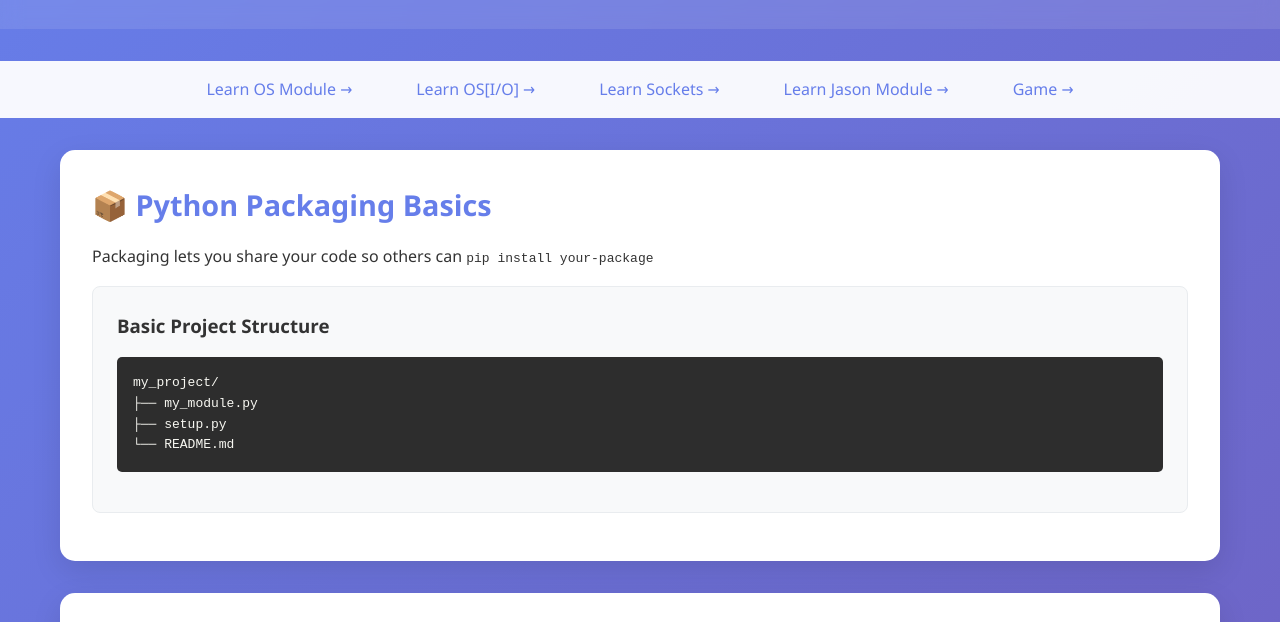
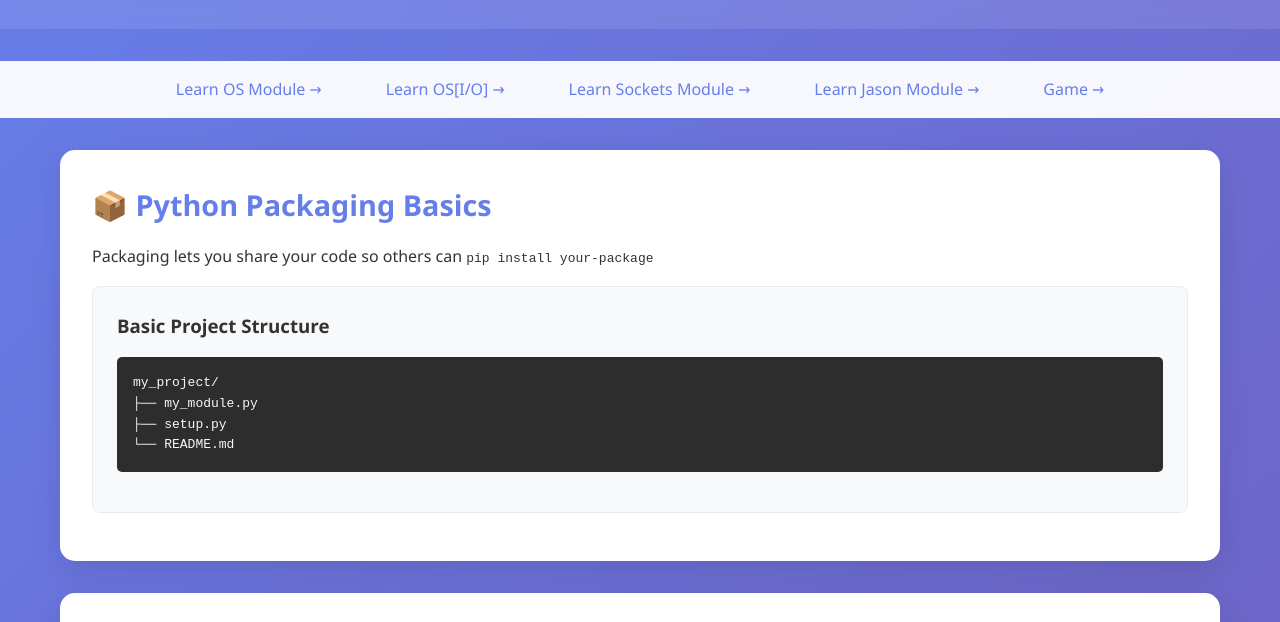
Before and after one commit to Nassim-py/Python_learning-, a plain HTML site: page index.html in a window 1280 px wide. Shown: the part 133-755 px from the top of the page. Drawn offline with Linux system fonts and the light colour scheme.

Commit message:
Update index.html

```diff
--- a/index.html
+++ b/index.html
@@ -20,7 +20,7 @@
             <ul>
                 <li><a href="os_module.html">Learn OS Module →</a></li>
                 <li><a href="file-io.html">Learn OS[I/O] →</a></li>
-                <li><a href="sockets_module.html">Learn Sockets →</a></li>
+                <li><a href="sockets_module.html">Learn Sockets Module →</a></li>
                 <li><a href="jason-data.html">Learn Jason Module →</a></li>
                 <li><a href="Cadillacs_Dinosaurs.html">Game →</a></li>
             </ul>
```
